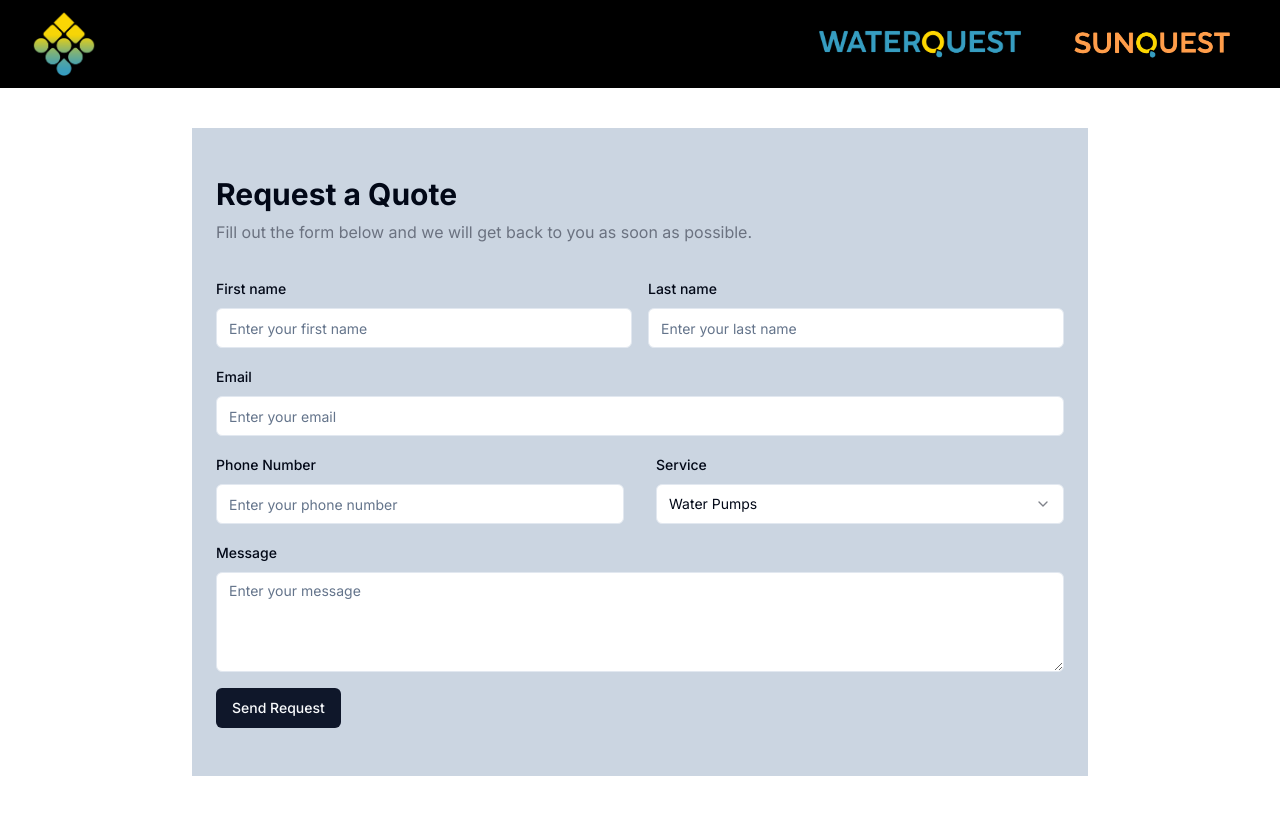
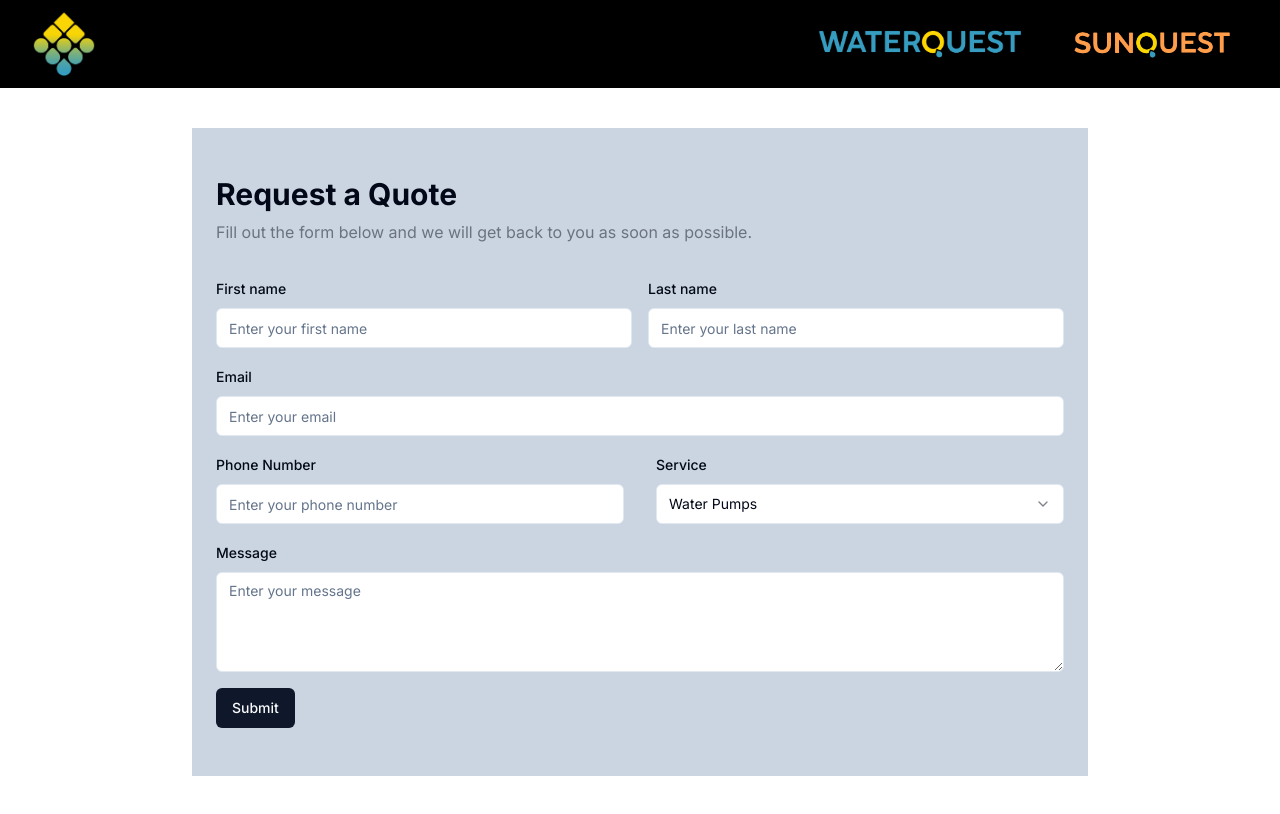
Before and after one commit to PhilaniNcube/questgroup, a Next.js app: page /quote in a window 1280 px wide. Built offline with nearby package versions, Linux system fonts and the light colour scheme; no server answers.

Commit message:
Add SubmitButton component to contact and quote forms

```diff
--- a/components/contact-form.tsx
+++ b/components/contact-form.tsx
@@ -11,6 +11,7 @@ import { Input } from "@/components/ui/input";
 import { Textarea } from "@/components/ui/textarea";
 import { Button } from "@/components/ui/button";
 import { contactFormAction } from "@/actions/contact-form-action";
+import SubmitButton from "./submit-button";
 
 export default function ContactForm() {
   return (
@@ -66,13 +67,7 @@ export default function ContactForm() {
           </div>
         </CardContent>
         <CardFooter className="flex justify-end">
-          <Button
-            className="hover:bg-green-500 transition duration-200 ease-in-out bg-blue-600"
-            type="submit"
-          >
-            <IconCheckmark className="h-5 w-5" />
-            Submit
-          </Button>
+          <SubmitButton />
         </CardFooter>
       </Card>
     </form>
--- a/components/quote-form.tsx
+++ b/components/quote-form.tsx
@@ -12,6 +12,7 @@ import {
 import { Textarea } from "@/components/ui/textarea";
 import { Button } from "@/components/ui/button";
 import { quoteFormAction } from "@/actions/quote-request-form-action";
+import SubmitButton from "./submit-button";
 
 export default function QuoteForm() {
   return (
@@ -81,7 +82,6 @@ export default function QuoteForm() {
                 </Select>
               </div>
             </div>
-
             <div className="space-y-2">
               <Label htmlFor="message">Message</Label>
               <Textarea
@@ -92,7 +92,7 @@ export default function QuoteForm() {
                 required
               />
             </div>
-            <Button>Send Request</Button>
+            <SubmitButton />
           </form>
         </div>
       </div>
--- /dev/null
+++ b/components/submit-button.tsx
@@ -0,0 +1,14 @@
+"use client"
+
+import { useFormStatus } from "react-dom";
+import { Button } from "./ui/button";
+
+const SubmitButton = () => {
+
+  const {pending} = useFormStatus();
+
+  return <Button type="submit" disabled={pending} aria-disabled={pending}>
+    {pending ? "Please Wait..." : "Submit"}
+  </Button>;
+};
+export default SubmitButton;
```
